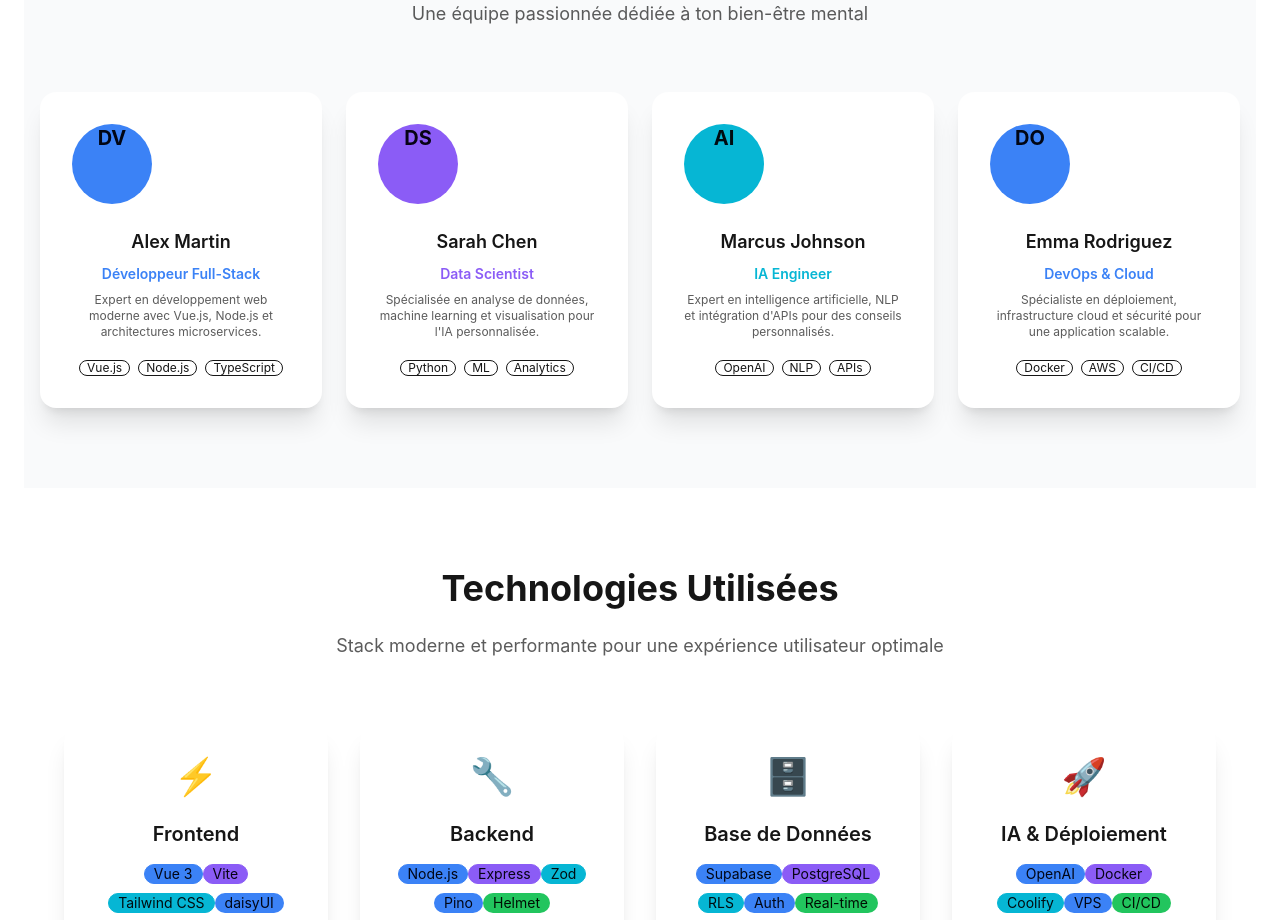
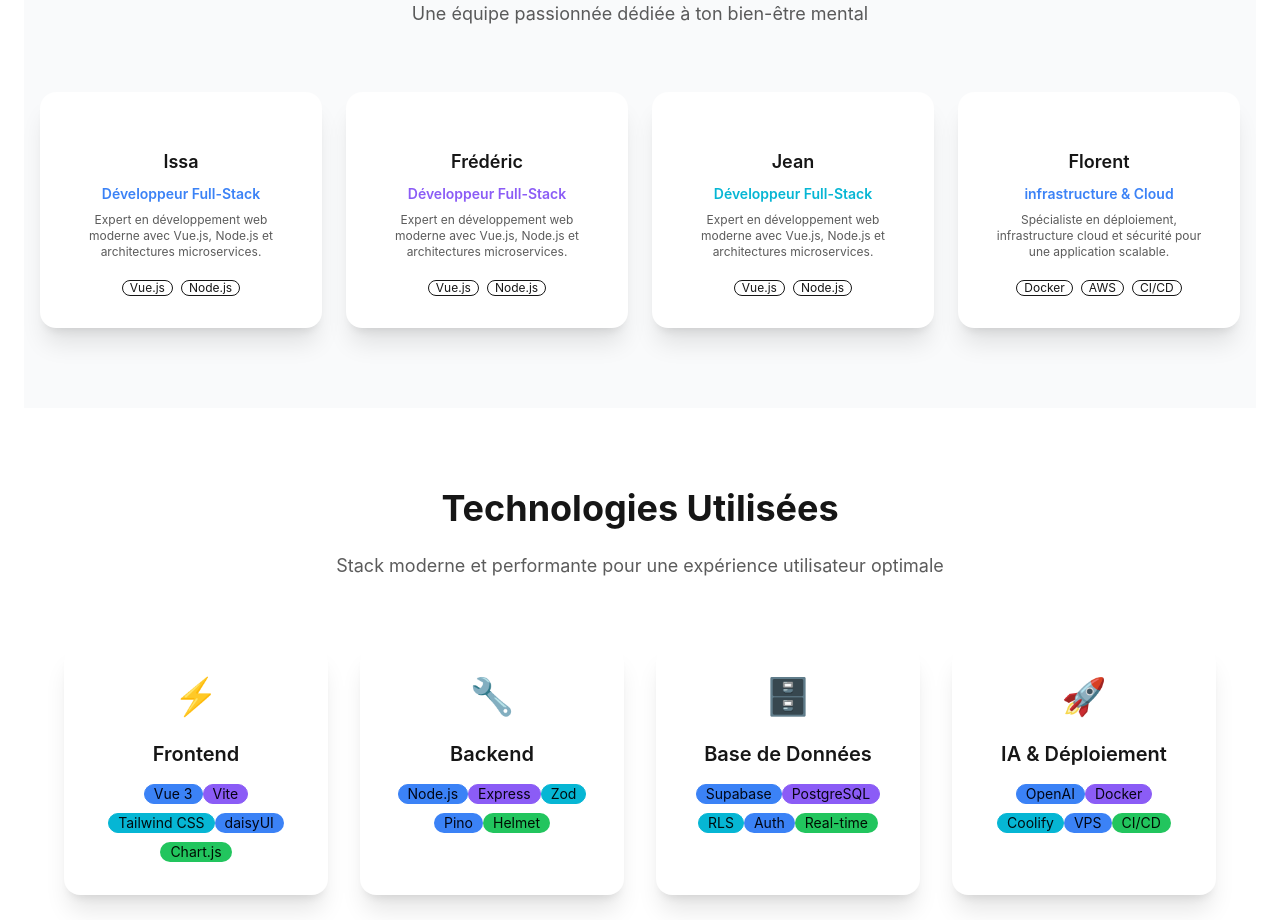
Before and after one commit to MrSiuuu/MoodFlow, a Vue app in the folder frontend/: page /about in a window 1280 px wide. Shown: the part 1200-2120 px from the top of the page. Built offline with nearby package versions, Linux system fonts and the light colour scheme; no server answers.

Commit message:
modifs : L'equipe (A propos)

```diff
--- a/frontend/src/views/About.vue
+++ b/frontend/src/views/About.vue
@@ -72,11 +72,8 @@
           <div class="card bg-base-100 shadow-xl">
             <div class="card-body text-center">
               <div class="avatar mb-4">
-                <div class="w-20 h-20 rounded-full bg-primary text-primary-content flex items-center justify-center">
-                  <span class="text-xl font-bold">DV</span>
-                </div>
               </div>
-              <h3 class="card-title justify-center text-lg">Alex Martin</h3>
+              <h3 class="card-title justify-center text-lg">Issa </h3>
               <p class="text-primary font-semibold text-sm">Développeur Full-Stack</p>
               <p class="text-xs text-base-content/70">
                 Expert en développement web moderne avec Vue.js, Node.js et architectures microservices.
@@ -84,28 +81,23 @@
               <div class="card-actions justify-center mt-3">
                 <div class="badge badge-outline badge-sm">Vue.js</div>
                 <div class="badge badge-outline badge-sm">Node.js</div>
-                <div class="badge badge-outline badge-sm">TypeScript</div>
               </div>
             </div>
           </div>
 
-          <!-- Data Scientist -->
+           <!-- Data Scientist -->
           <div class="card bg-base-100 shadow-xl">
             <div class="card-body text-center">
-              <div class="avatar mb-4">
-                <div class="w-20 h-20 rounded-full bg-secondary text-secondary-content flex items-center justify-center">
-                  <span class="text-xl font-bold">DS</span>
-                </div>
+              <div class="avatar mb-4 mx-auto">
               </div>
-              <h3 class="card-title justify-center text-lg">Sarah Chen</h3>
-              <p class="text-secondary font-semibold text-sm">Data Scientist</p>
+              <h3 class="card-title justify-center text-lg">Frédéric </h3>
+              <p class="text-secondary font-semibold text-sm">Développeur Full-Stack</p>
               <p class="text-xs text-base-content/70">
-                Spécialisée en analyse de données, machine learning et visualisation pour l'IA personnalisée.
+                Expert en développement web moderne avec Vue.js, Node.js et architectures microservices.
               </p>
               <div class="card-actions justify-center mt-3">
-                <div class="badge badge-outline badge-sm">Python</div>
-                <div class="badge badge-outline badge-sm">ML</div>
-                <div class="badge badge-outline badge-sm">Analytics</div>
+                <div class="badge badge-outline badge-sm">Vue.js</div>
+                <div class="badge badge-outline badge-sm">Node.js</div>
               </div>
             </div>
           </div>
@@ -114,19 +106,15 @@
           <div class="card bg-base-100 shadow-xl">
             <div class="card-body text-center">
               <div class="avatar mb-4">
-                <div class="w-20 h-20 rounded-full bg-accent text-accent-content flex items-center justify-center">
-                  <span class="text-xl font-bold">AI</span>
-                </div>
               </div>
-              <h3 class="card-title justify-center text-lg">Marcus Johnson</h3>
-              <p class="text-accent font-semibold text-sm">IA Engineer</p>
+              <h3 class="card-title justify-center text-lg">Jean</h3>
+              <p class="text-accent font-semibold text-sm">Développeur Full-Stack</p>
               <p class="text-xs text-base-content/70">
-                Expert en intelligence artificielle, NLP et intégration d'APIs pour des conseils personnalisés.
+                Expert en développement web moderne avec Vue.js, Node.js et architectures microservices.
               </p>
               <div class="card-actions justify-center mt-3">
-                <div class="badge badge-outline badge-sm">OpenAI</div>
-                <div class="badge badge-outline badge-sm">NLP</div>
-                <div class="badge badge-outline badge-sm">APIs</div>
+                <div class="badge badge-outline badge-sm">Vue.js</div>
+                <div class="badge badge-outline badge-sm">Node.js</div>
               </div>
             </div>
           </div>
@@ -135,12 +123,9 @@
           <div class="card bg-base-100 shadow-xl">
             <div class="card-body text-center">
               <div class="avatar mb-4">
-                <div class="w-20 h-20 rounded-full bg-info text-info-content flex items-center justify-center">
-                  <span class="text-xl font-bold">DO</span>
-                </div>
               </div>
-              <h3 class="card-title justify-center text-lg">Emma Rodriguez</h3>
-              <p class="text-info font-semibold text-sm">DevOps & Cloud</p>
+              <h3 class="card-title justify-center text-lg">Florent </h3>
+              <p class="text-info font-semibold text-sm">infrastructure & Cloud</p>
               <p class="text-xs text-base-content/70">
                 Spécialiste en déploiement, infrastructure cloud et sécurité pour une application scalable.
               </p>
```
